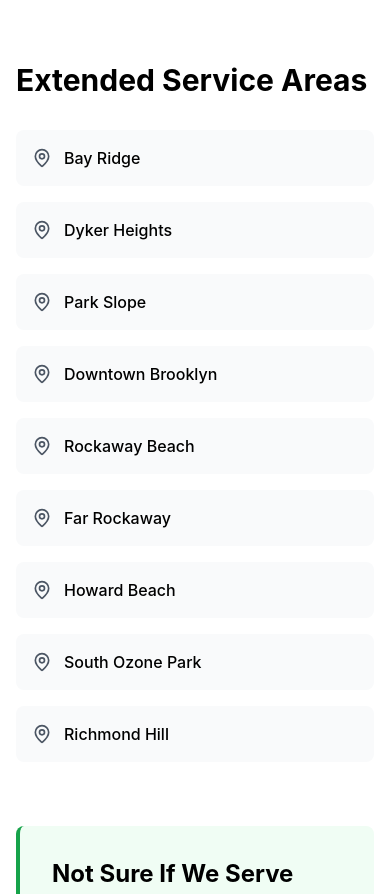
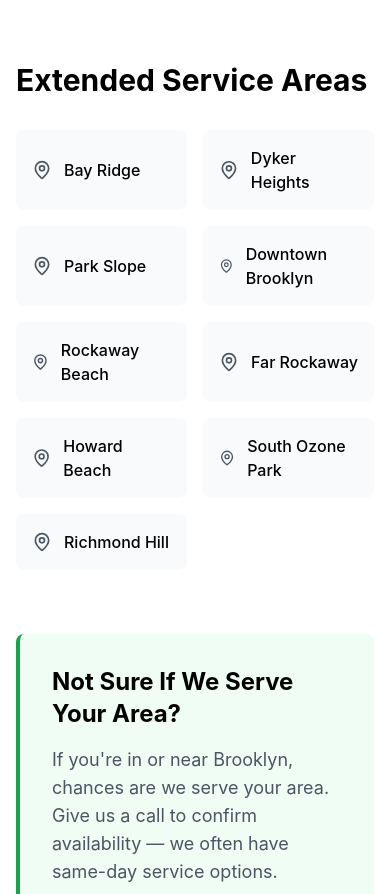
Before and after one commit to kenneth-tech/Junky-Jo, a Next.js app: page /service-areas in a window 390 px wide. Shown: the part 782-1676 px from the top of the page. Built offline with nearby package versions, Linux system fonts and the light colour scheme.

Commit message:
Change Extended Service Areas to 2 columns on mobile, 3 columns on desktop

```diff
--- a/app/service-areas/page.js
+++ b/app/service-areas/page.js
@@ -45,7 +45,7 @@
 
           <div className="mb-16">
             <h2 className="text-3xl font-bold mb-8">Extended Service Areas</h2>
-            <div className="grid md:grid-cols-3 gap-4">
+            <div className="grid grid-cols-2 md:grid-cols-3 gap-4">
               {extendedAreas.map(area => (
                 <div key={area} className="bg-gray-50 p-4 rounded-lg flex items-center gap-3">
                   <MapPin className="text-gray-600" size={20} />
```
